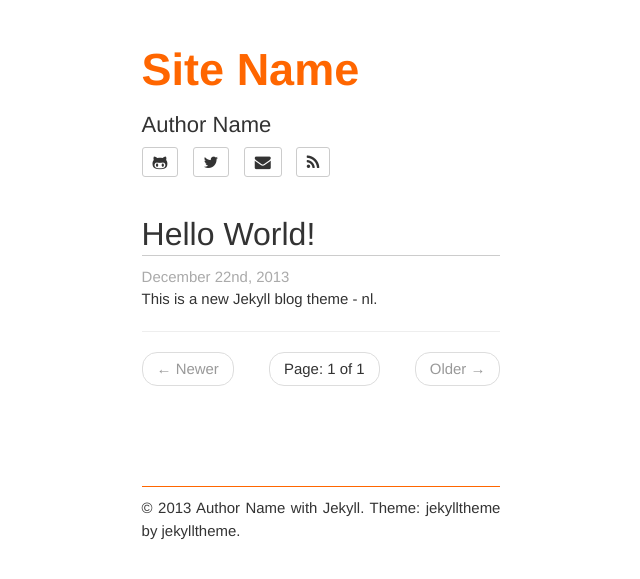
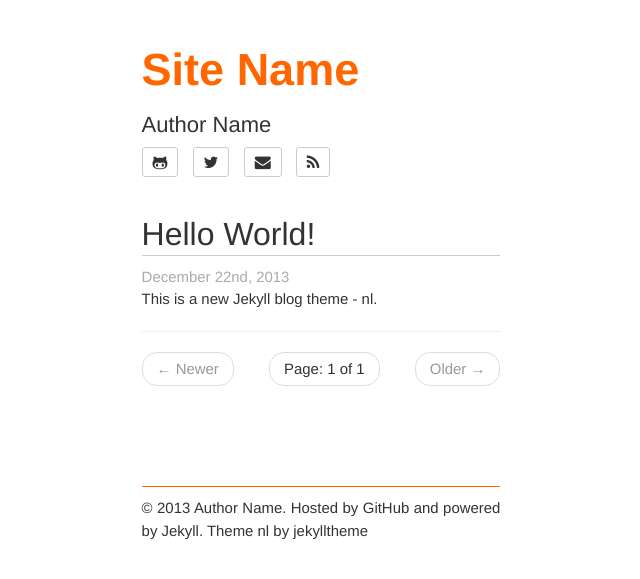
Before and after one commit to jekylltheme/nl, a Jekyll site: the page built from index.html, in a window 1280 px wide. Shown: the top 579 px of the page, without its empty margins (319-959 px from the left). Built offline with Jekyll 4.4.1, drawn with Linux system fonts in a browser that asks for light colours; Markdown is read by kramdown in place of the engine named in the settings; the list of posts is cut into pages by our own code.

Commit message:
update the footer file

```diff
--- a/_includes/footer.html
+++ b/_includes/footer.html
@@ -1,7 +1,6 @@
 <footer id="footer">
     <p>
-        &copy; {{ site.time | date: '%Y' }} {{ site.author.name }} with Jekyll. Theme:
-        <a href="">jekylltheme</a>
-        by jekylltheme.
+        &copy; {{ site.time | date: '%Y' }} {{ site.author.name }}. Hosted by <a href="https://github.com">GitHub</a> and powered by <a href="http://jekyllrb.com">Jekyll</a>. Theme
+        <a href="https://github.com/jekylltheme/nl">nl</a> by <a href="https://github.com/jekylltheme">jekylltheme</a>
     </p>
 </footer>
```
Also changed, not shown: README.md.
